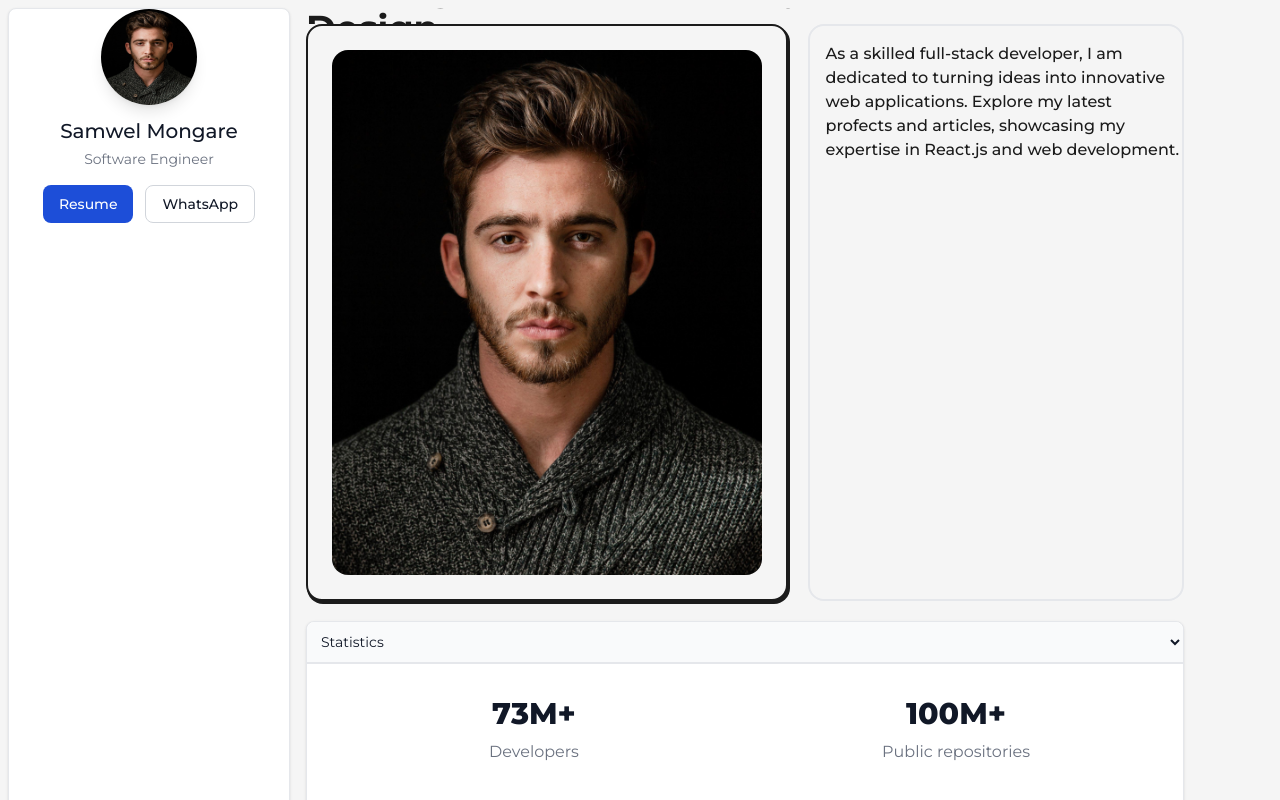
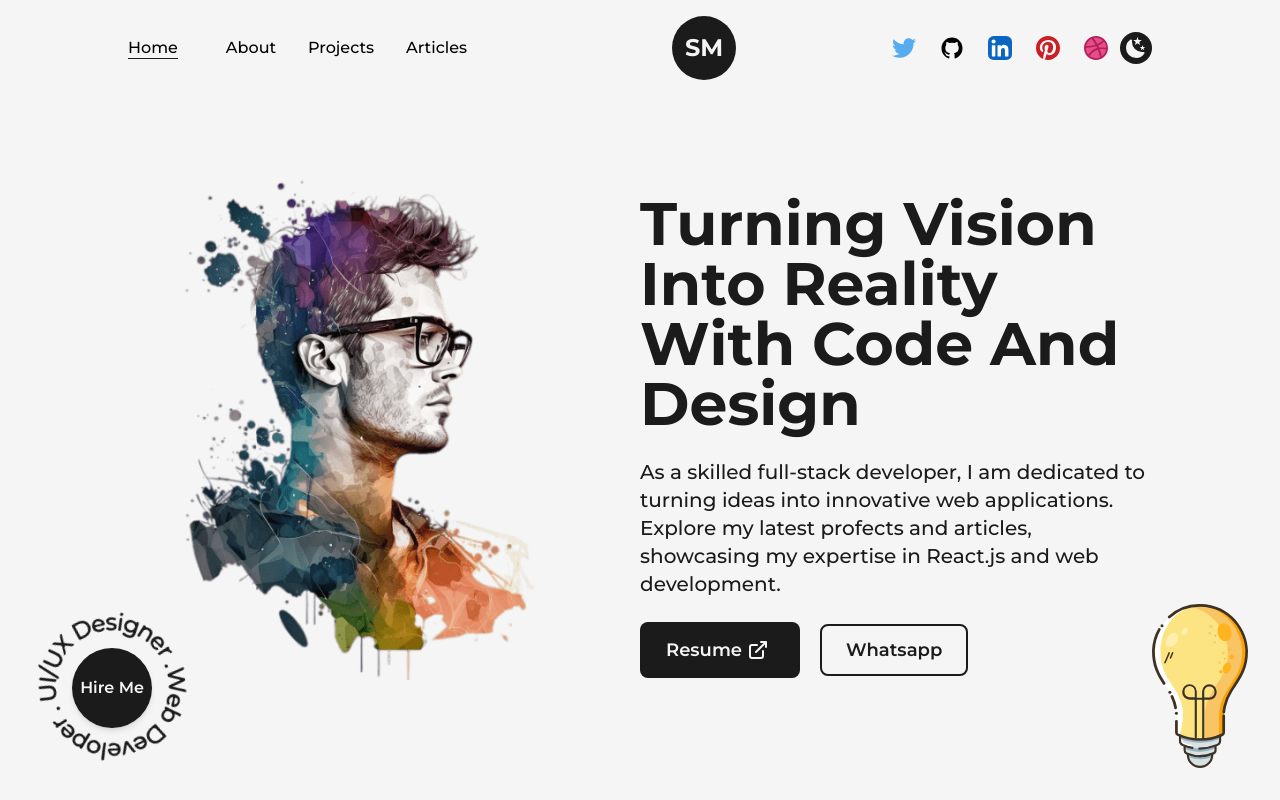
Before and after one commit to samwel-mongare/official-portfolio, a Next.js app: page / in a window 1280 px wide. Shown: the top 800 px of the page. Built offline with nearby package versions, Linux system fonts and the light colour scheme.

Commit message:
Complete the project

```diff
--- a/app/about/page.js
+++ b/app/about/page.js
@@ -27,15 +27,15 @@ const About = () => {
         <div className="grid w-full grid-cols-8 gap-16 sm:gap-8">
           <div className="col-span-3 flex flex-col justify-start items-start xl:col-span-4 md:order-2 md:col-span-8">
             <h2 className="text-large font-bold uppercase mb-4 text-dark/75 dark:text-light/75 ">Biography</h2>
-            <p className="font-medium">
+            <p className="font-medium text-lg xl:text-base">
              {myBiography[0]}
             </p>
 
-            <p className="font-medium my-4">
+            <p className="font-medium my-4 text-lg xl:text-base">
               {myBiography[1]}
             </p>
 
-            <p className="font-medium">
+            <p className="font-medium text-lg xl:text-base">
               {myBiography[2]}
             </p>
           </div>
--- a/app/components/Home.jsx
+++ b/app/components/Home.jsx
@@ -26,7 +26,7 @@ const HomePage = () => {
            <div className="w-1/2 flex flex-col items-center self-center lg:w-full lg:text-center">
             <AnimatedText text={"Turning Vision Into Reality With Code And Design"} className='!text-6xl !text-left xl:!text-5xl
             lg:!text-center lg:!text-6xl md:!text-5xl sm:!text-3xl' />
-            <p className="my-4 text-base font-medium md:text-sm sm:text-xs" >
+            <p className="my-4 text-xl xl:text-base font-medium md:text-sm sm:text-xs" >
               As a skilled full-stack developer, I am dedicated to turning ideas into innovative web applications.
               Explore my latest profects and articles, showcasing my expertise in React.js and web development.
             </p>
--- a/app/components/NavBar.jsx
+++ b/app/components/NavBar.jsx
@@ -10,14 +10,13 @@ import { usePathname } from "next/navigation";
 const NavBar = () => {
   const [ mode, setMode ] = useThemeSwitcher();
   const [ isOpen, setIsOpen ] = useState(false);
-  const pathname = usePathname();
 
   const handleClick = () => {
     setIsOpen(!isOpen);
   }
 
   return (
-    <header className={`${pathname === "/" ? 'hidden' : 'flex'} w-full px-32 py-8 font-medium items-center justify-between dark:text-light relative z-10
+    <header className={`flex w-full px-32 py-8 font-medium items-center justify-between dark:text-light relative z-10
     lg:px-16 md:px-12 sm:px-8`}>
 
     <button className="flex-col justify-center items-center hidden lg:flex" onClick={handleClick}>
--- a/app/page.js
+++ b/app/page.js
@@ -1,65 +1,8 @@
-"use client"
+import HomePage from './components/Home'
 
-import Image from 'next/image'
-import HomePage from './components/Home'
-import Layout from './components/Layout'
-import AnimatedText from './components/AnimatedText'
-import AnimatedNumbers from './components/AnimatedNumbers'
-import ServicesHome from './components/ServicesHome'
 
 export default function Home() {
   return (
-    <>
-     {/* <HomePage /> */}
-      <main className=' w-full h-full inline-block z-0 bg-light p-2 pr-24
-       dark:bg-dark dark:text-light'>
-        <div className='grid w-full grid-cols-12 gap-4 sm:gap-2'>
-          <div className='col-span-3'>
-
-  <div class="w-full max-w-sm min-h-screen bg-white border border-gray-200 rounded-lg shadow dark:bg-gray-800 dark:border-gray-700">
-    <div class="flex flex-col items-center pb-10">
-        <Image
-          width={540} height={540}
-          class="w-24 h-24 mb-3 rounded-full shadow-lg"
-          src="/images/profile/developer-pic-2.jpg"
-          alt="Bonnie image"
-        />
-        <h5 class="mb-1 text-xl font-medium text-gray-900 dark:text-white">Samwel Mongare</h5>
-        <span class="text-sm text-gray-500 dark:text-gray-400">Software Engineer</span>
-        <div class="flex mt-4 space-x-3 md:mt-6">
-            <a href="#" class="inline-flex items-center px-4 py-2 text-sm font-medium text-center text-white bg-blue-700 rounded-lg hover:bg-blue-800 focus:ring-4 focus:outline-none focus:ring-blue-300 dark:bg-blue-600 dark:hover:bg-blue-700 dark:focus:ring-blue-800">Resume</a>
-            <a href="#" class="inline-flex items-center px-4 py-2 text-sm font-medium text-center text-gray-900 bg-white border border-gray-300 rounded-lg hover:bg-gray-100 focus:ring-4 focus:outline-none focus:ring-gray-200 dark:bg-gray-800 dark:text-white dark:border-gray-600 dark:hover:bg-gray-700 dark:hover:border-gray-700 dark:focus:ring-gray-700">WhatsApp</a>
-        </div>
-      </div>
-    </div>
-
-          </div>
-          <div className='col-span-9 flex flex-col justify-start h-screen items-start xl:col-span-4 md:order-2 md:col-span-8'>
-          <AnimatedText text={"Turning Vision Into Reality With Code And Design"} className='!text-4xl !text-left xl:!text-5xl
-            lg:!text-center lg:!text-xl md:!text-4xl sm:!text-3xl mb-4' />
-          <div className='flex flex-row gap-5'>
-            <div className="col-span-3 relative h-max rounded-2xl border-2 border-solid border-dark bg-light p-6
-
-          dark:bg-dark dark:border-light dark:text-dark xl:col-span-4 md:order-1 md:col-span-8
-          ">
-            <div className="absolute top-0 -right-1 -z-10 w-[101%] h-[101%] rounded-[1rem] bg-dark dark:bg-light" />
-            <Image src='/images/profile/developer-pic-2.jpg' alt="Samwel Mongare" width={500} height={500} className="w-full h-auto rounded-2xl" priority
-              sizes={`
-                (max-width: 767px) 100vw,
-                (max-width: 1200px) 50vw,
-                33vw`} />
-          </div>
-            <div className='col-span-4 pl-4 dark:border-light rounded-2xl border-2 border-solid'>
-            <p className="my-4 text-base font-medium md:text-sm sm:text-xs" >
-              As a skilled full-stack developer, I am dedicated to turning ideas into innovative web applications.
-              Explore my latest profects and articles, showcasing my expertise in React.js and web development.
-            </p>
-            </div>
-          </div>
-          <ServicesHome />
-          </div>
-        </div>
-      </main>
-    </>
+    <HomePage />
   )
 }
```
Also changed, not shown: app/template.jsx (+1 -6 lines).
